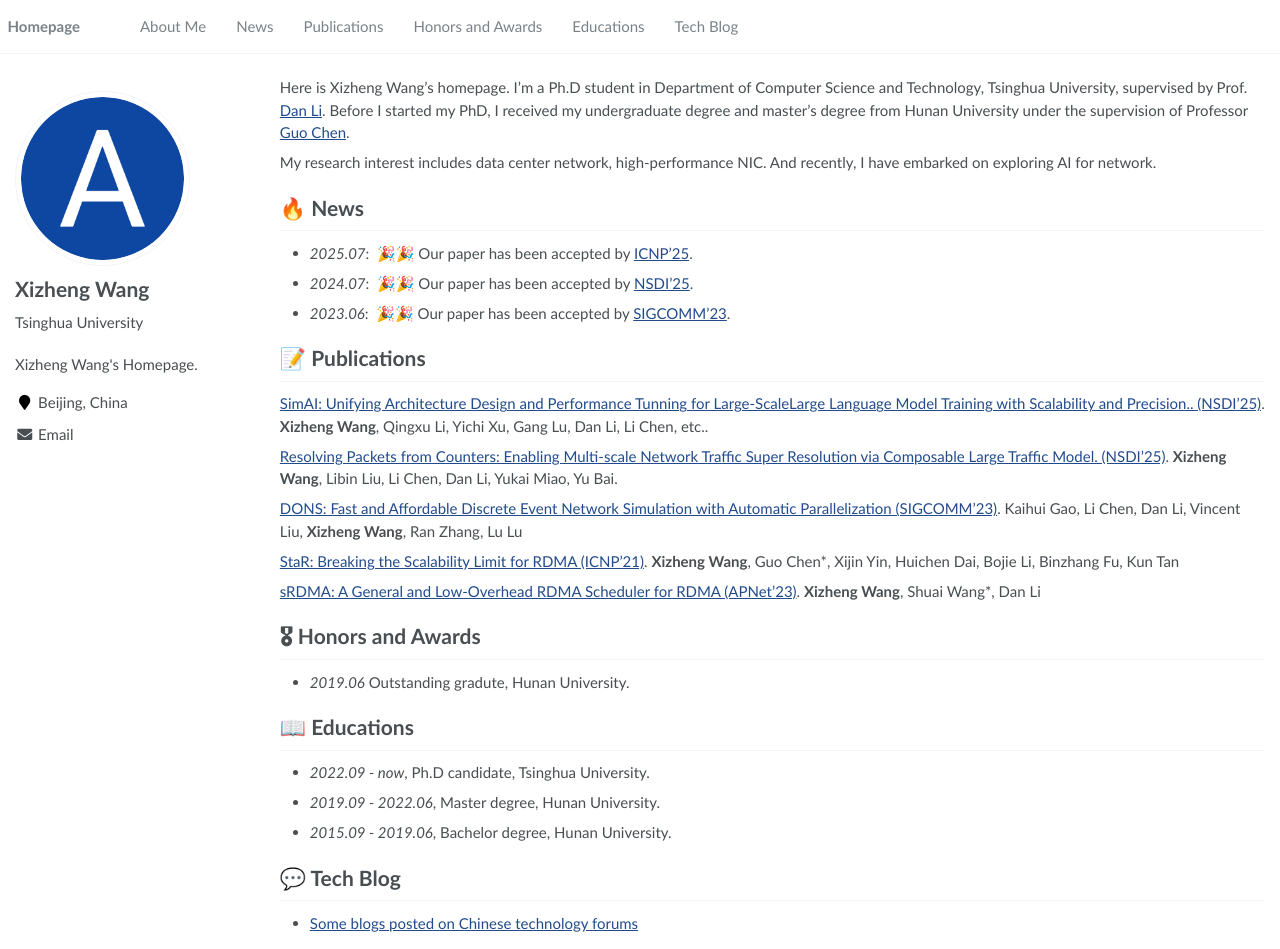
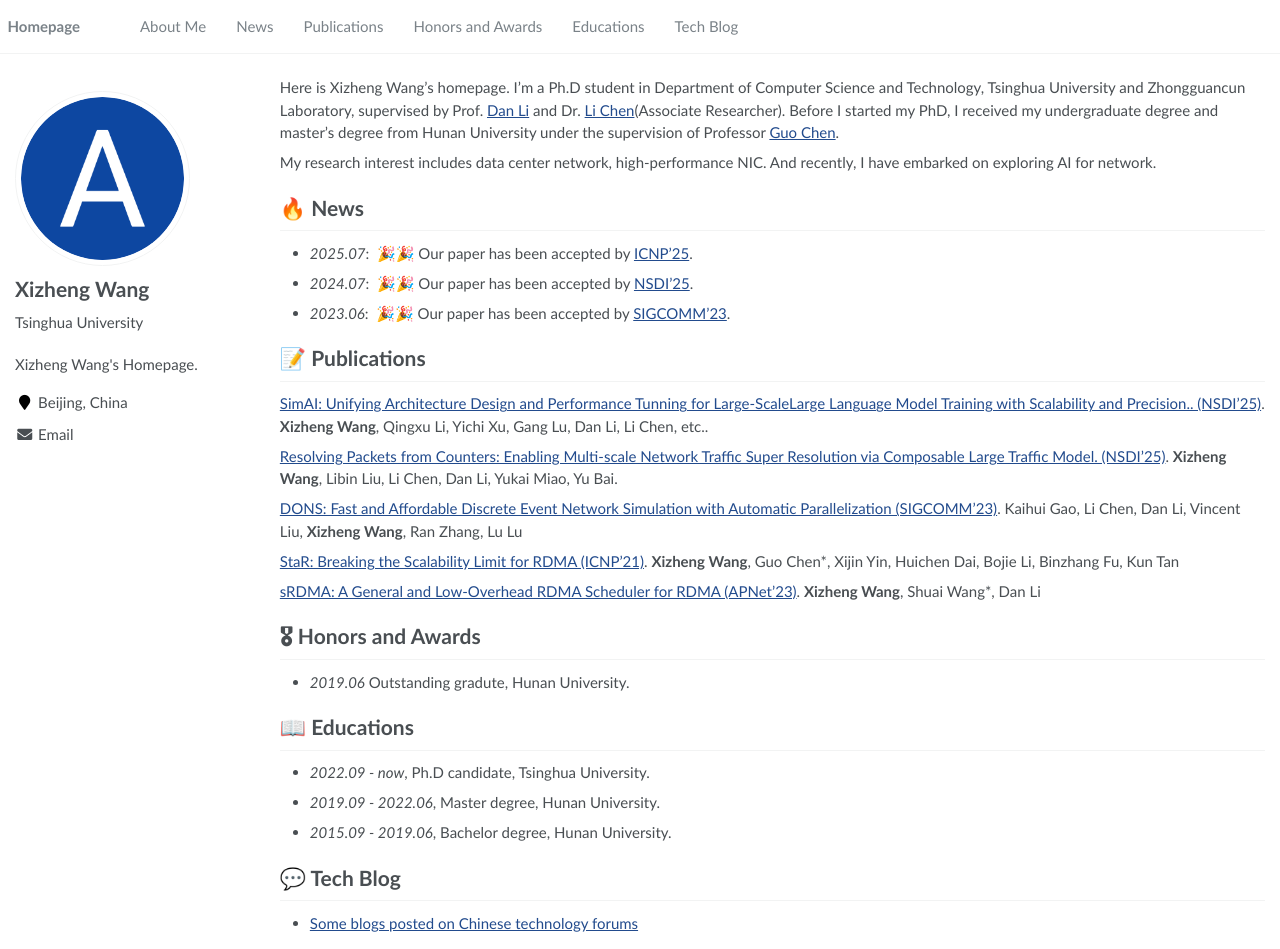
Before and after one commit to wxzisk/wxzisk.github.io, a Jekyll site: the page built from _pages/about.md, in a window 1280 px wide and 949 px high. Built offline with Jekyll 4.4.1, drawn with Linux system fonts in a browser that asks for light colours.

Commit message:
update supervisor Li Chen

```diff
--- a/_pages/about.md
+++ b/_pages/about.md
@@ -17,7 +17,7 @@ redirect_from:
 
 <span class='anchor' id='about-me'></span>
 
-Here is Xizheng Wang's homepage. I'm a Ph.D student in Department of Computer Science and Technology, Tsinghua University, supervised by Prof. <a href='https://nasp.cs.tsinghua.edu.cn/lidan.html'>Dan Li</a>. Before I started my PhD, I received my undergraduate degree and master's degree from Hunan University under the supervision of Professor <a href='http://grzy.hnu.edu.cn/site/index/chenguo'>Guo Chen</a>.
+Here is Xizheng Wang's homepage. I'm a Ph.D student in Department of Computer Science and Technology, Tsinghua University and Zhongguancun Laboratory, supervised by Prof. <a href='https://nasp.cs.tsinghua.edu.cn/lidan.html'>Dan Li</a> and Dr. <a href='https://drchen.li/'>Li Chen</a>(Associate Researcher). Before I started my PhD, I received my undergraduate degree and master's degree from Hunan University under the supervision of Professor <a href='http://grzy.hnu.edu.cn/site/index/chenguo'>Guo Chen</a>.
 
 My research interest includes data center network, high-performance NIC. And recently, I have embarked on exploring AI for network.
 
```
